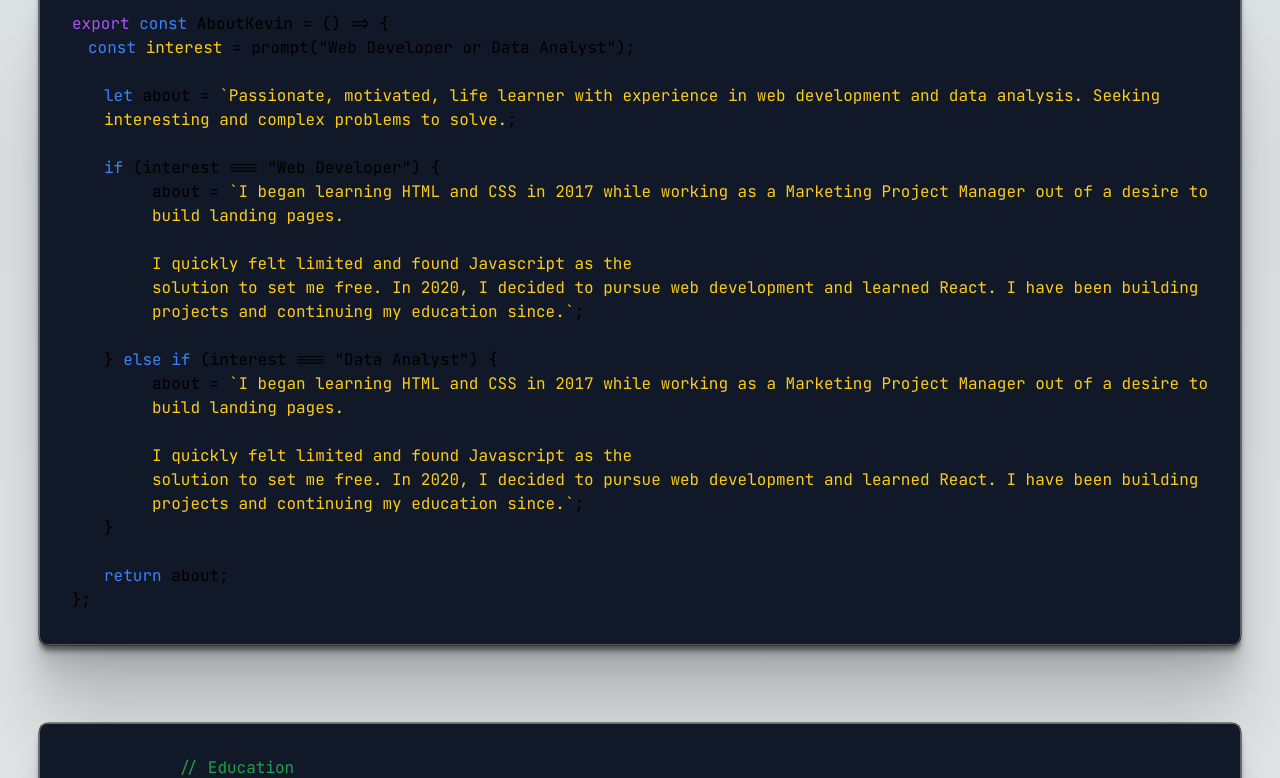
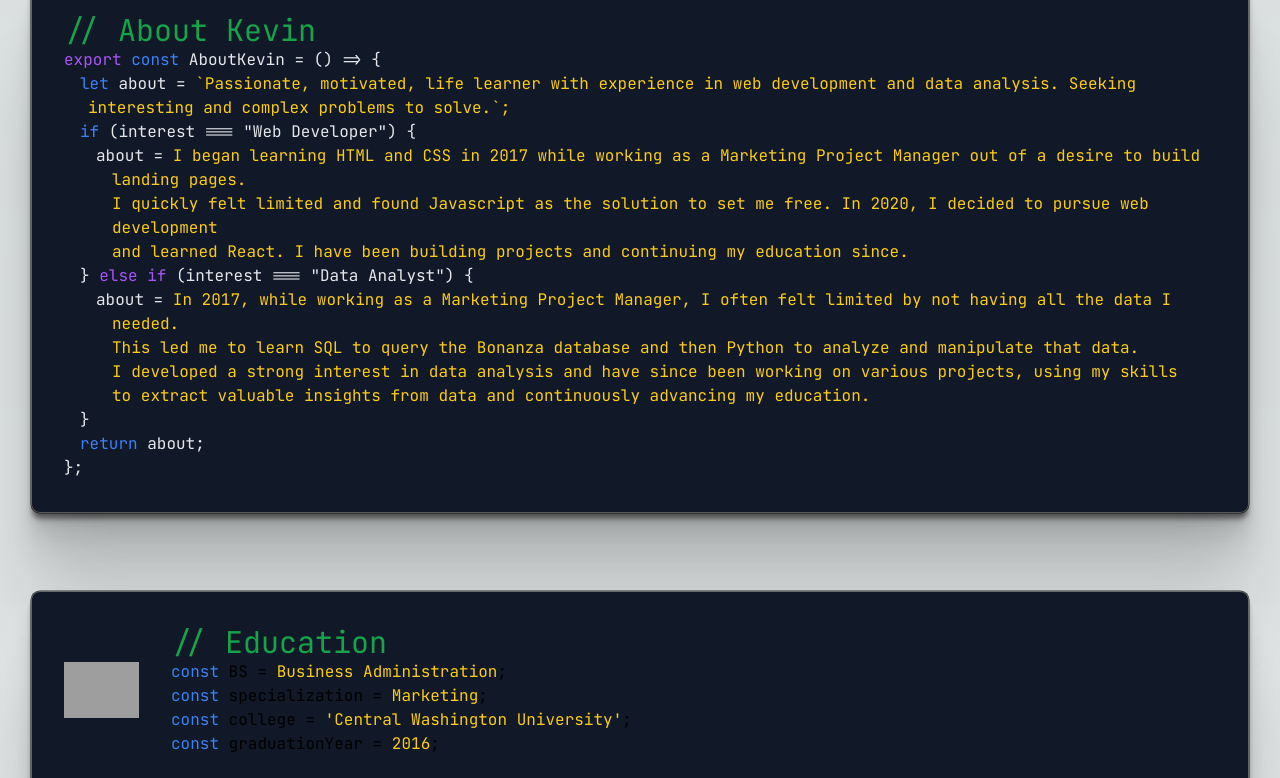
Before and after one commit to Andrewske/portfolio, a Next.js app: page / in a window 1280 px wide. Shown: the part 868-1646 px from the top of the page. Built offline with nearby package versions, Linux system fonts and the light colour scheme; grey boxes are pictures that could not be loaded.

Commit message:
redo about section

```diff
--- a/package.json
+++ b/package.json
@@ -9,6 +9,7 @@
     "lint": "next lint"
   },
   "dependencies": {
+    "@emailjs/browser": "^4.4.1",
     "next": "14.2.5",
     "react": "^18",
     "react-dom": "^18",
--- a/src/app/globals.css
+++ b/src/app/globals.css
@@ -41,10 +41,17 @@ h1 {
   margin: 0;
 }
 h2 {
-  font-size: max(2rem, 4vw);
+  font-size: max(2rem, 2vw);
   margin: 0;
 }
 h3 {
-  font-size: max(1rem, 2vw);
+  font-size: max(1rem, 1vw);
   margin: 0;
 }
+
+ul,
+ol {
+  list-style-type: disc;
+  margin-left: 2rem;
+  line-height: 2rem;
+}
--- a/src/app/page.tsx
+++ b/src/app/page.tsx
@@ -9,9 +9,11 @@ import TextAsCode from '~/components/TextAsCode';
 import { bonanzaExperience } from '../lib/bonanzaExperience';
 import bonzIcon from '~/../public/images/bonz_green_square@2x.png';
 import { masakaliExperience } from '../lib/masakaliExperience';
+import { aboutKevin } from '~/lib/about';
 import masakaliIcon from '~/../public/images/masakali-logo-sm.png';
 import Projects from '~/components/sections/projects';
 import AdminDashboard from '~/components/sections/projects/AdminDashboard';
+import Contact from '~/components/sections/Contact';
 
 // export const metaData: Metadata = {
 //   title: "Kevin Andrews Portfolio"
@@ -62,6 +64,7 @@ const Home: NextPage = () => {
       <Projects>
         <AdminDashboard />
       </Projects>
+      <Contact />
     </>
   );
 };
--- a/src/components/Container/index.tsx
+++ b/src/components/Container/index.tsx
@@ -2,7 +2,7 @@ import { PropsWithChildren } from 'react';
 
 const Container = ({ children }: PropsWithChildren) => {
   return (
-    <div className="flex  items-center w-full max-w-[1200px] bg-gray-900 shadow-custom rounded-lg p-8 whitespace-pre-line">
+    <div className="flex  items-center w-full max-w-[1400px] bg-gray-900 shadow-custom rounded-lg p-8 whitespace-pre-line">
       {children}
     </div>
   );
--- a/src/components/TextAsCode/index.tsx
+++ b/src/components/TextAsCode/index.tsx
@@ -10,8 +10,8 @@ interface TextAsCodeDataType {
     className: string;
     text: string[][];
   }[];
-  image: StaticImageData;
-  alt: string;
+  image?: StaticImageData;
+  alt?: string;
   id: string;
 }
 
@@ -19,6 +19,7 @@ const TextAsCode = ({ data, image, alt, id }: TextAsCodeDataType) => {
   return (
     <Row id={id}>
       <Container>
+        {image && alt && (
           <div>
             <Image
               src={image}
@@ -28,6 +29,7 @@ const TextAsCode = ({ data, image, alt, id }: TextAsCodeDataType) => {
               className="w-24 object-contain md:flex flex-col justify-center items-center text-center"
             />
           </div>
+        )}
         <div className="flex flex-col">
           {data.map(({ className, text }, dataIndex) => (
             <div
@@ -37,7 +39,7 @@ const TextAsCode = ({ data, image, alt, id }: TextAsCodeDataType) => {
               {text.map(([string, type], textIndex) => (
                 <span
                   key={'piece-' + textIndex}
-                  className={type}
+                  className={`${type} leading-6`}
                 >
                   {string}
                 </span>
--- a/src/components/sections/About.tsx
+++ b/src/components/sections/About.tsx
@@ -1,90 +1,12 @@
-import { textColor } from '~/utils/textColor';
+import { aboutKevin } from '~/lib/about';
+import TextAsCode from '../TextAsCode';
 
 const About = () => {
   return (
-    <section
-      className="mt-4 rounded-lg p-8 flex flex-wrap flex-col gap-8 items-center justify-center font-jetbrains"
+    <TextAsCode
+      data={aboutKevin}
       id="about"
-    >
-      <div className="max-w-[1200px] bg-gray-900 shadow-custom rounded-lg p-8 whitespace-pre-line">
-        <p>
-          {textColor('export', 'text-declaration')}{' '}
-          {textColor('const', 'text-keyword')} AboutKevin = () ={'>'} {'{'}
-        </p>
-        <div style={{ marginLeft: '1rem' }}>
-          <p>
-            {textColor('const', 'text-keyword')}{' '}
-            {textColor('interest', 'text-common')} = prompt(&quot;Web Developer
-            or Data Analyst&quot;);
-          </p>
-          <br />
-          <div style={{ marginLeft: '1rem' }}>
-            <span
-              style={{ marginLeft: '-1rem !important' }}
-              className=".indent-4"
-            >
-              {textColor('let', 'text-keyword')}
-              {' about = '}
-              {textColor(
-                '`Passionate, motivated, life learner with experience in web development and data analysis. Seeking interesting and complex problems to solve.',
-                'text-common'
-              )}
-              {';'}
-            </span>
-            <br />
-            <br />
-            <p>
-              {textColor('if', 'text-keyword')} {'('}interest === &quot;Web
-              Developer&quot;{')'}
-              {'  {'}
-            </p>
-            <div style={{ marginLeft: '3rem' }}>
-              <span
-                // style={{ marginLeft: "-1rem !important" }}
-                className=".indent-4"
-              >
-                {'about = '}
-                {textColor(
-                  `${'`'}I began learning HTML and CSS in 2017 while working as a Marketing Project Manager out of a desire to build landing pages.\n\nI quickly felt limited and found Javascript as the
-                  solution to set me free. In 2020, I decided to pursue web development and learned React. I have been building projects and continuing my education since.${'`'}`,
-                  'text-common'
-                )}
-                {';'}
-              </span>
-            </div>
-            <br />
-            <p>
-              {'} '}
-              {textColor('else if', 'text-keyword')} {'('}interest ===
-              &quot;Data Analyst&quot;
-              {')'}
-              {'  {'}
-            </p>
-
-            <div style={{ marginLeft: '3rem' }}>
-              <span
-                // style={{ marginLeft: "-1rem !important" }}
-                className=".indent-4"
-              >
-                {'about = '}
-                {textColor(
-                  `${'`'}I began learning HTML and CSS in 2017 while working as a Marketing Project Manager out of a desire to build landing pages.\n\nI quickly felt limited and found Javascript as the
-                  solution to set me free. In 2020, I decided to pursue web development and learned React. I have been building projects and continuing my education since.${'`'}`,
-                  'text-common'
-                )}
-                {';'}
-              </span>
-            </div>
-            {'}'}
-            <br />
-            <br />
-            <p>{textColor('return', 'text-keyword')} about;</p>
-
-            <div style={{ marginLeft: '-2rem' }}>{'};'}</div>
-          </div>
-        </div>
-      </div>
-    </section>
+    />
   );
 };
 
--- /dev/null
+++ b/src/components/sections/Contact/index.tsx
@@ -0,0 +1,72 @@
+'use client';
+
+import { useRef } from 'react';
+import emailjs from '@emailjs/browser';
+import Row from '~/components/Row';
+import Container from '~/components/Container';
+
+const Contact = () => {
+  const form = useRef<HTMLFormElement>(null);
+
+  const sendEmail = (e: React.FormEvent<HTMLFormElement>) => {
+    e.preventDefault();
+    if (!form.current) return;
+
+    emailjs
+      .sendForm(
+        process.env.NEXT_PUBLIC_EMAILJS_SERVICE_ID ?? '',
+        process.env.NEXT_PUBLIC_EMAILJS_TEMPLATE_ID ?? '',
+        form.current,
+        {
+          publicKey: process.env.NEXT_PUBLIC_EMAILJS_PUBLIC_KEY ?? '',
+        }
+      )
+      .then(
+        () => {
+          console.log('SUCCESS!');
+        },
+        (error) => {
+          console.log('FAILED...', error.text);
+        }
+      );
+  };
+
+  return (
+    <Row id="contact">
+      <Container>
+        <div className="flex flex-col gap-4 m-auto md:min-w-[500px]">
+          <h2 className="text-center font-bold text-comment">Contact Me</h2>
+          <form
+            ref={form}
+            onSubmit={sendEmail}
+            className="flex flex-col gap-4 text-black"
+          >
+            <label className="text-keyword text-2xl">Name</label>
+            <input
+              type="text"
+              name="user_name"
+              className="text-xl px-4 py-2 rounded-lg border-2 border-black"
+            />
+            <label className="text-keyword text-2xl">Email</label>
+            <input
+              type="email"
+              name="user_email"
+              className="text-xl px-4 py-2 rounded-lg border-2 border-black"
+            />
+            <label className="text-keyword text-2xl">Message</label>
+            <textarea
+              className="text-xl px-4 py-2 rounded-lg border-2 border-black h-48"
+              name="message"
+            />
+            <input
+              type="submit"
+              value="Send"
+              className="bg-common px-4 py-2 text-2xl rounded-lg border-2 border-black "
+            />
+          </form>
+        </div>
+      </Container>
+    </Row>
+  );
+};
+export default Contact;
--- a/src/components/sections/School.tsx
+++ b/src/components/sections/School.tsx
@@ -23,7 +23,7 @@ const School = () => {
             className=".indent-4"
             style={{ marginLeft: '2rem' }}
           >
-            <p>{textColor('// Education', 'text-comment')}</p>
+            <p>{textColor('// Education', 'text-comment text-3xl')}</p>
             <p>
               {textColor('const', 'text-keyword')}
               {' BS = '}
--- /dev/null
+++ b/src/lib/about.ts
@@ -0,0 +1,80 @@
+export const aboutKevin = [
+  {
+    className: 'indent-0 text-3xl',
+    text: [[`// About Kevin`, 'text-comment']],
+  },
+  {
+    className: 'indent-0',
+    text: [
+      [`export `, 'text-declaration'],
+      [`const `, 'text-keyword'],
+      [`AboutKevin = () => {`, 'text-default'],
+    ],
+  },
+  {
+    className: 'indent-1',
+    text: [
+      [`let `, 'text-keyword'],
+      [`about = `, 'text-default'],
+      [
+        '`Passionate, motivated, life learner with experience in web development and data analysis. Seeking interesting and complex problems to solve.`;',
+        'text-common',
+      ],
+    ],
+  },
+  {
+    className: 'indent-1',
+    text: [
+      [`if `, 'text-keyword'],
+      [`(interest === "Web Developer") {`, 'text-default'],
+    ],
+  },
+  {
+    className: 'indent-2',
+    text: [
+      [`about = `, 'text-default'],
+      [
+        `${`I began learning HTML and CSS in 2017 while working as a Marketing Project Manager out of a desire to build landing pages.`}
+           ${'I quickly felt limited and found Javascript as the solution to set me free. In 2020, I decided to pursue web development'}
+           ${'and learned React. I have been building projects and continuing my education since.'}`,
+        'text-common',
+      ],
+    ],
+  },
+  {
+    className: 'indent-1',
+    text: [
+      [`} `, 'text-default'],
+      [`else if `, 'text-declaration'],
+      [`(interest === "Data Analyst") {`, 'text-default'],
+    ],
+  },
+  {
+    className: 'indent-2',
+    text: [
+      [`about = `, 'text-default'],
+      [
+        `${`In 2017, while working as a Marketing Project Manager, I often felt limited by not having all the data I needed. `}
+           ${'This led me to learn SQL to query the Bonanza database and then Python to analyze and manipulate that data. '}
+           ${'I developed a strong interest in data analysis and have since been working on various projects, using my skills'}
+           ${'to extract valuable insights from data and continuously advancing my education.'}`,
+        'text-common',
+      ],
+    ],
+  },
+  {
+    className: 'indent-1',
+    text: [[`} `, 'text-default']],
+  },
+  {
+    className: 'indent-1',
+    text: [
+      [`return `, 'text-keyword'],
+      [`about;`, 'text-default'],
+    ],
+  },
+  {
+    className: 'indent-0',
+    text: [[`};`, 'text-default']],
+  },
+];
--- a/src/lib/bonanzaExperience.ts
+++ b/src/lib/bonanzaExperience.ts
@@ -1,6 +1,6 @@
 export const bonanzaExperience = [
   {
-    className: 'indent-0',
+    className: 'indent-0 text-3xl',
     text: [[`// Experience at Bonanza`, 'text-comment']],
   },
   {
--- a/src/lib/masakaliExperience.ts
+++ b/src/lib/masakaliExperience.ts
@@ -1,6 +1,6 @@
 export const masakaliExperience = [
   {
-    className: 'indent-0',
+    className: 'indent-0 text-3xl',
     text: [[`// Experience at Masakali Retreat`, 'text-comment']],
   },
   {
```
Also changed, not shown: src/components/sections/projects/AdminDashboard/index.tsx (+65 -34 lines), 2 other files (tests, documents, lock files or other folders). Lines whose indentation alone changed are shown as unchanged.
